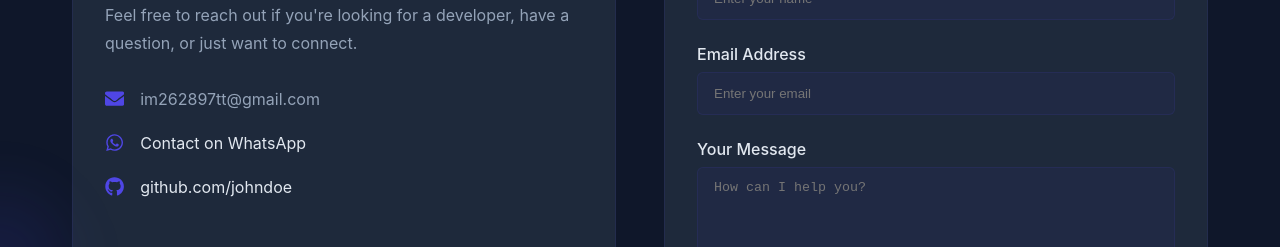
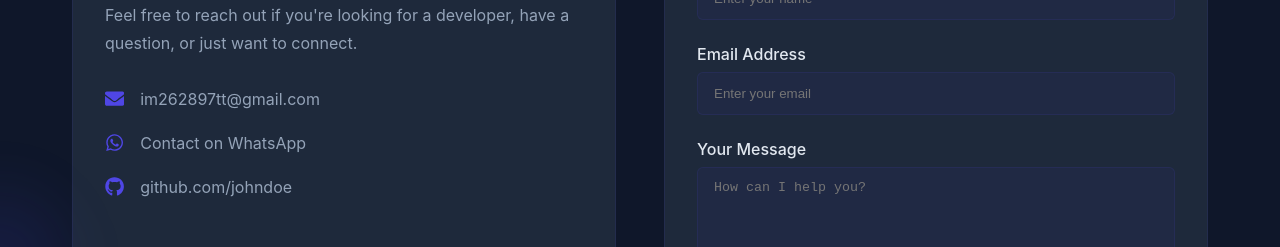
Before and after one commit to immustafa37/mustafa-portfolio, a React (Create React App) app: page / in a window 1280 px wide. Shown: the part 3420-3667 px from the top of the page. Built offline with nearby package versions, Linux system fonts and the light colour scheme.

Commit message:
updated contact section CSS

```diff
--- a/src/components/ContactSection/ContactSection.css
+++ b/src/components/ContactSection/ContactSection.css
@@ -28,10 +28,14 @@
   line-height: 1.7;
   margin-bottom: 2rem;
 }
+
 .contact-section a {
   text-decoration: none;
-  color: inherit;
+  color: var(--text-secondary);
+  transition: color 0.3s ease;
+  cursor: pointer;
 }
+
 .contact-details {
   display: flex;
   flex-direction: column;
@@ -43,7 +47,8 @@
   align-items: center;
   gap: 1rem;
   color: var(--text-secondary);
-  transition: all 0.3s ease;
+  transition: color 0.3s ease;
+  cursor: pointer;
 }
 
 .detail-item:hover {
```
